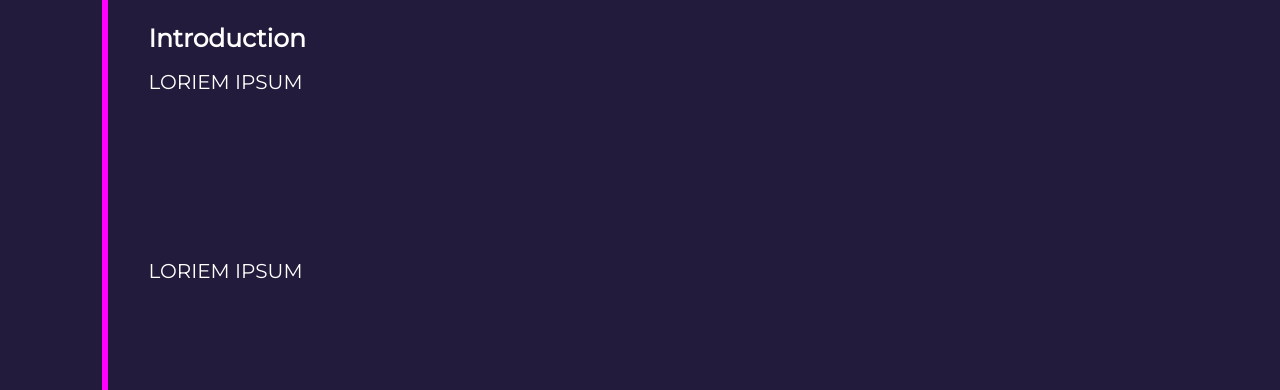
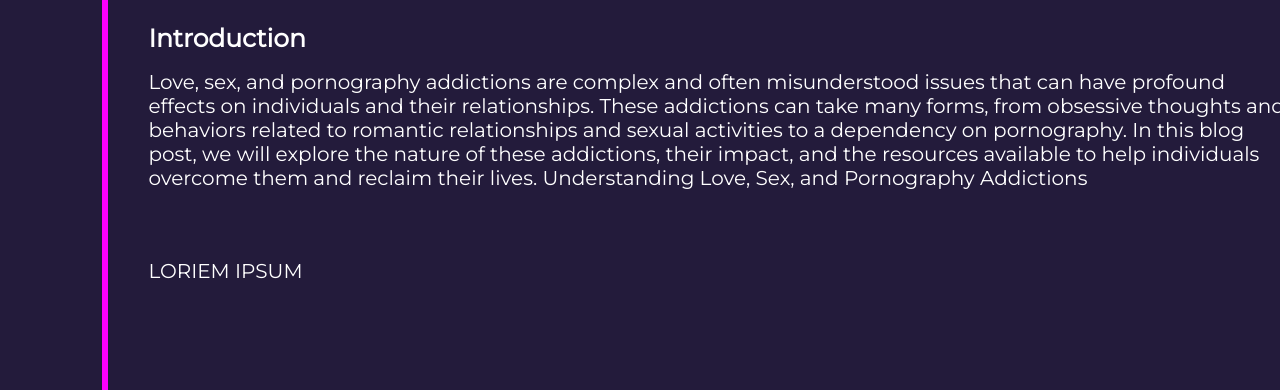
Before and after one commit to o-davis21/lucid, a plain HTML site: page arcticle2.html in a window 1280 px wide. Shown: the part 410-800 px from the top of the page. Drawn offline with nearby package versions, Linux system fonts and the light colour scheme.

Commit message:
article 2

```diff
--- a/arcticle2.html
+++ b/arcticle2.html
@@ -181,7 +181,9 @@
     <div class="article1">
         <h2>Love, Sex, and Pornography Addictions: A Path to Recovery</h2>
         <h3>Introduction</h3>
-        <p id="intro">LORIEM IPSUM</h4>
+        <p id="intro">Love, sex, and pornography addictions are complex and often misunderstood issues that can have profound effects on individuals and their relationships. These addictions can take many forms, from obsessive thoughts and behaviors related to romantic relationships and sexual activities to a dependency on pornography. In this blog post, we will explore the nature of these addictions, their impact, and the resources available to help individuals overcome them and reclaim their lives.
+
+            Understanding Love, Sex, and Pornography Addictions</h4>
         <p id="understanding">LORIEM IPSUM</h5>
         <ol type="I">
             <li>placeholder</li>
```
